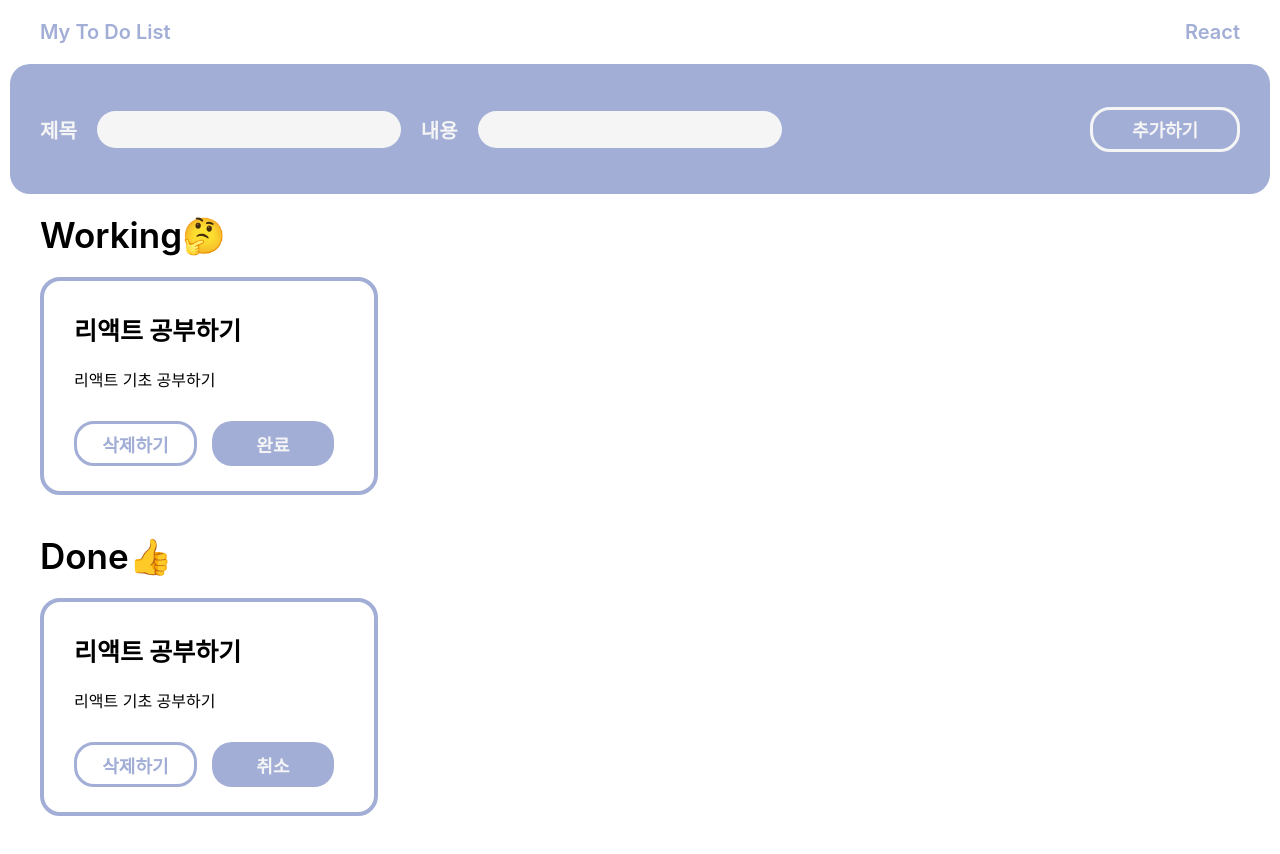
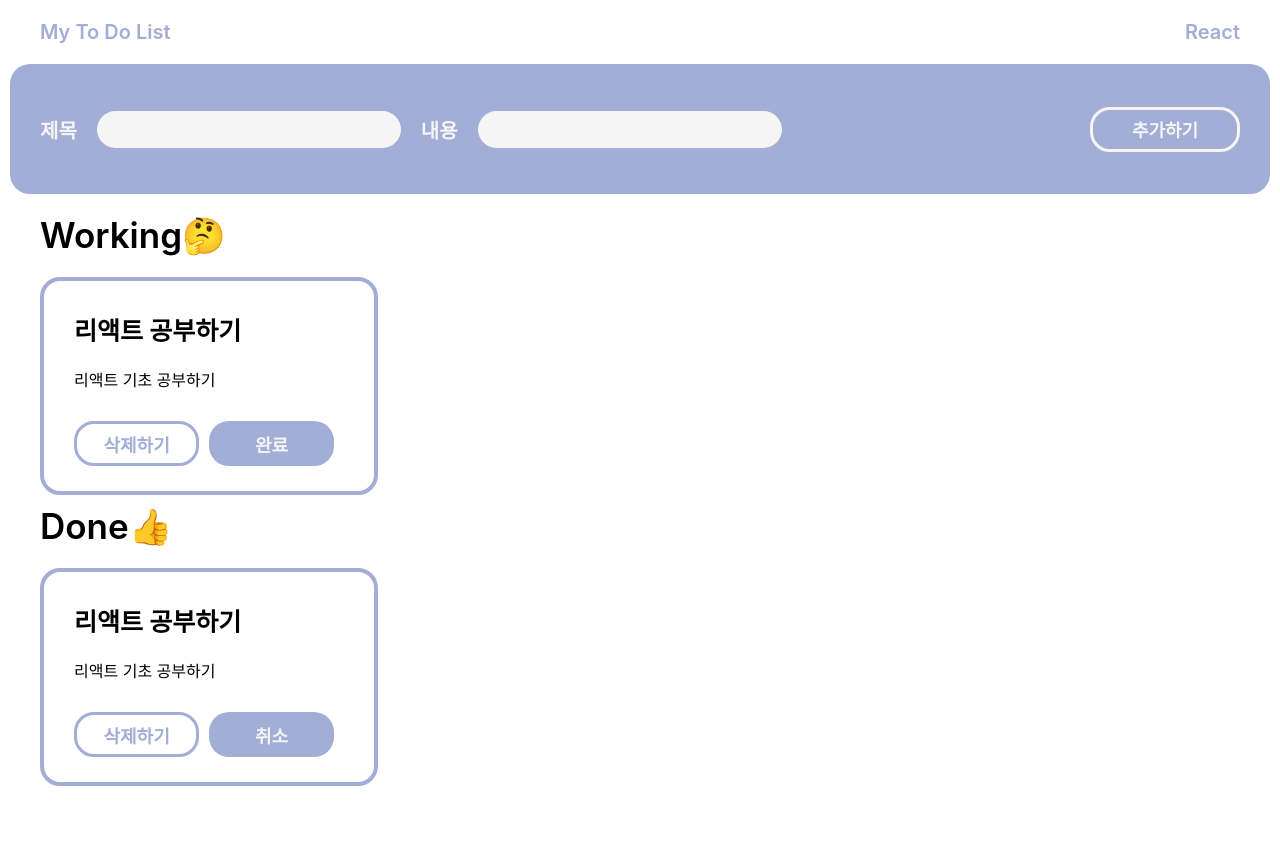
Before and after one commit to seon-mikim/todolist, a React (Create React App) app: page / in a window 1280 px wide. After the commit the page ends 800 px from the top, so only its background shows below. Built offline with nearby package versions, Linux system fonts and the light colour scheme.

Commit message:
Update todo.css

```diff
--- a/src/js/components/todo/todo.css
+++ b/src/js/components/todo/todo.css
@@ -5,7 +5,7 @@
     height: 150px;
     border-radius: 20px;
     border: 4px solid rgb(162, 174, 214);
-    margin: 20px 0 40px 0;
+    margin: 20px 0 10px 0;
     padding: 30px;
 }
 
@@ -13,6 +13,7 @@
     font-size: 25px;
     font-weight: 600;
     width: 70px;
+
 
 
 }
@@ -26,7 +27,7 @@
 
 .btn-area{
     display: flex;
-    gap: 15px;
+    gap: 10px;
 }
 
 .btn-del {
```
